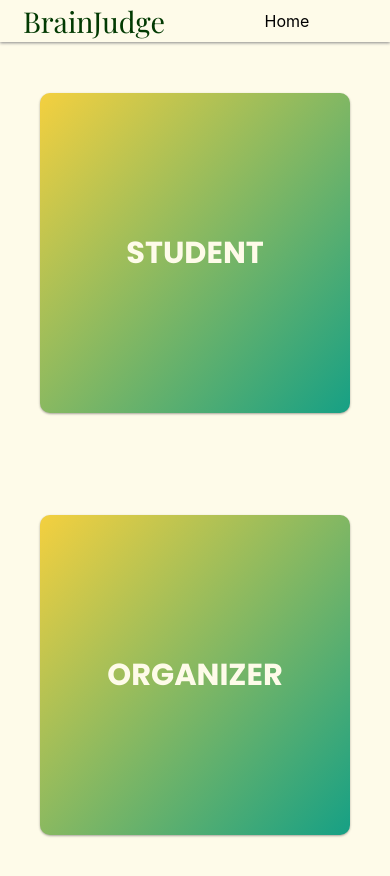
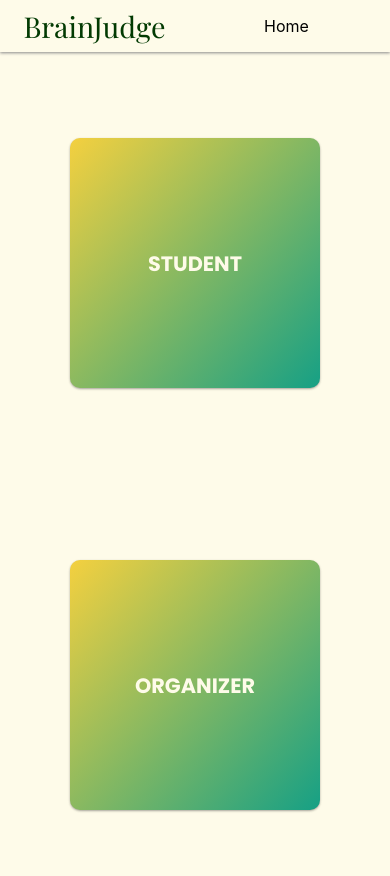
Before and after one commit to BrainJudge/Online-Examination-System, a Next.js app: page /tests in a window 390 px wide. Shown: the top 876 px of the page. Built offline with nearby package versions, Linux system fonts and the light colour scheme.

Commit message:
fixed test cards

```diff
--- a/styles/Navbar.module.css
+++ b/styles/Navbar.module.css
@@ -2,7 +2,7 @@
   width: 100%;
   display: flex;
   justify-content: space-around;
-  padding: 0.5%;
+  padding: 7px 3px;
   align-items: center;
   box-shadow: 0px 1px 3px #888888;
 }
--- a/styles/Tests.module.css
+++ b/styles/Tests.module.css
@@ -27,3 +27,11 @@
 .box:hover {
   transform: scale(1.05);
 }
+
+@media (max-width: 420px) {
+  .box {
+    height: 250px;
+    width: 250px;
+    font-size: 1.3rem;
+  }
+}
```
